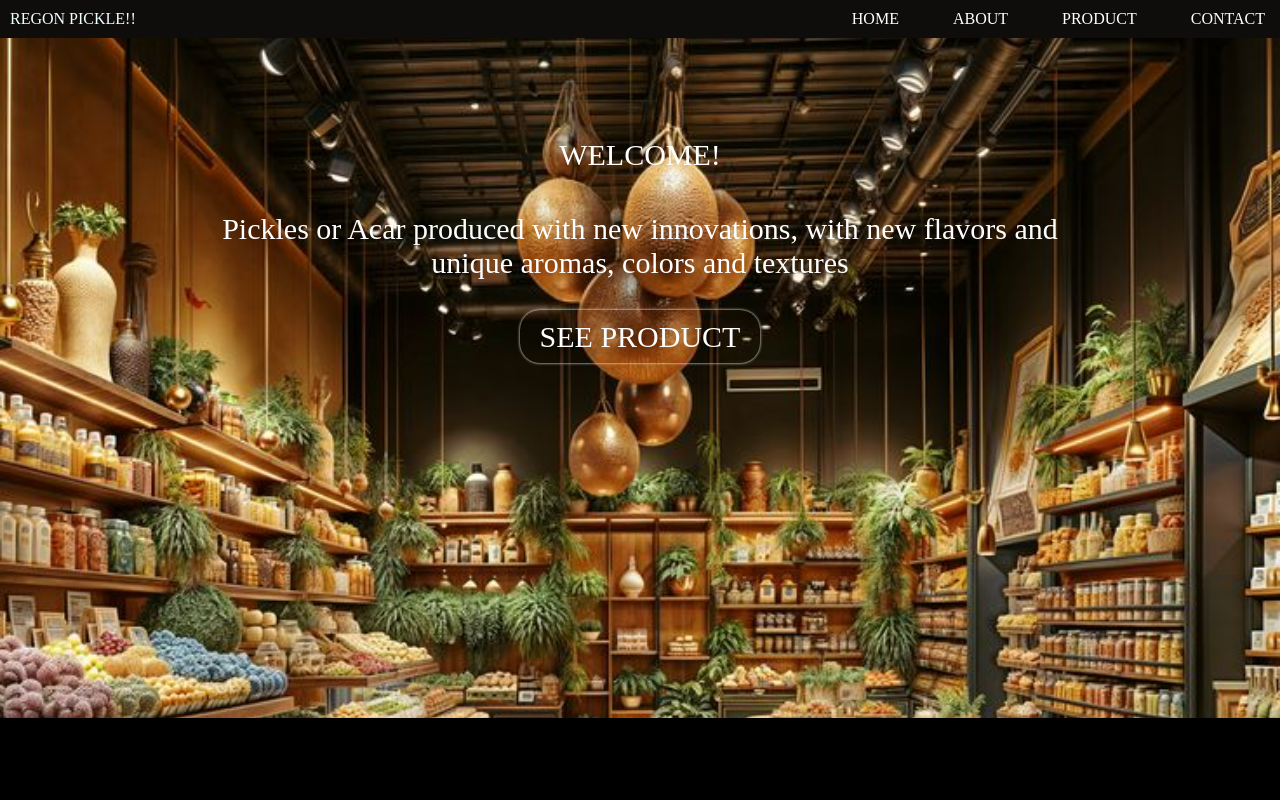
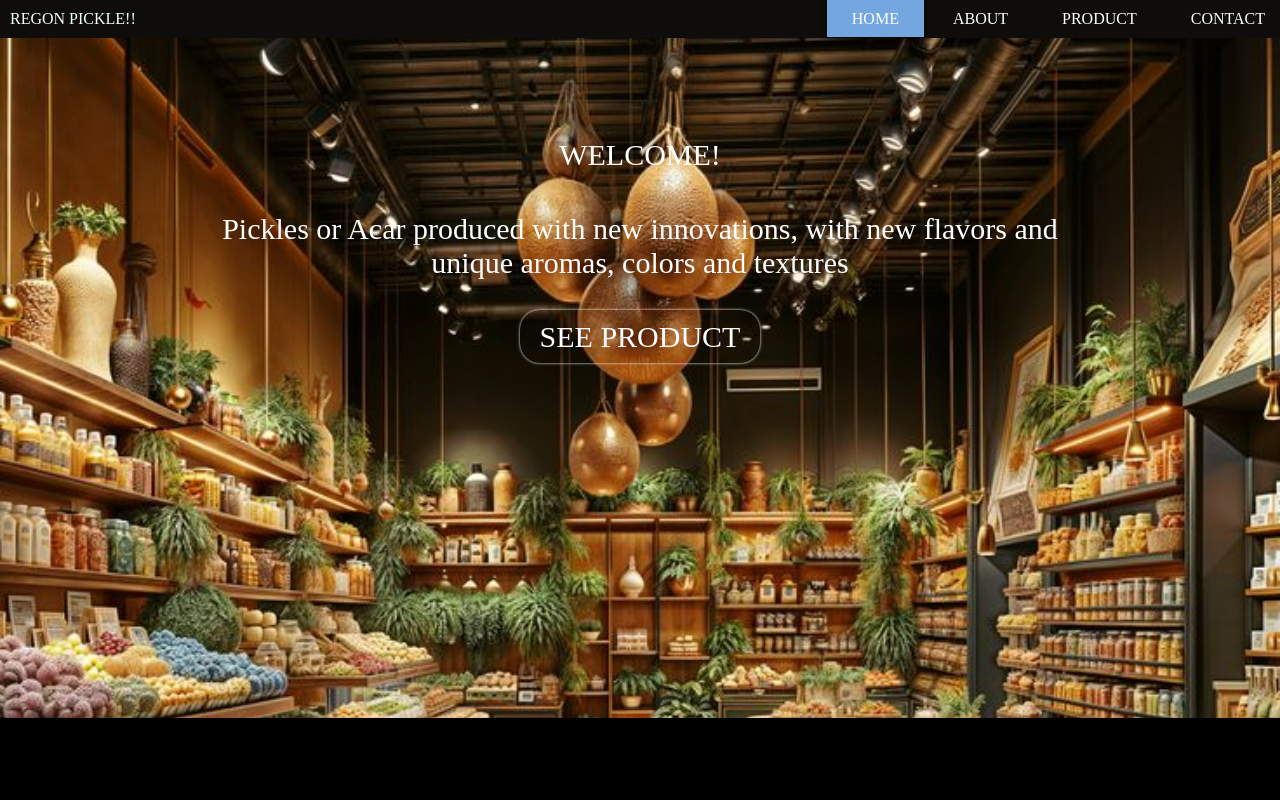
Before and after one commit to renata20210/website-kolab, a plain HTML site: page index.html in a window 1280 px wide. In both pictures the pointer is over the link "HOME". Shown: the top 800 px of the page. Drawn offline with Linux system fonts and the light colour scheme.

Commit message:
Update styles.css

```diff
--- a/styles.css
+++ b/styles.css
@@ -16,6 +16,11 @@ nav a{
     padding: 10px 25px;
     text-decoration: none;
     color:white;
+}
+nav a:hover{
+  background-color: #74a7e0;
+  box-shadow: 0 0 5px black;
+  transform: scale(1.05s)
 }
 section.home{
     height: 600px;
```
